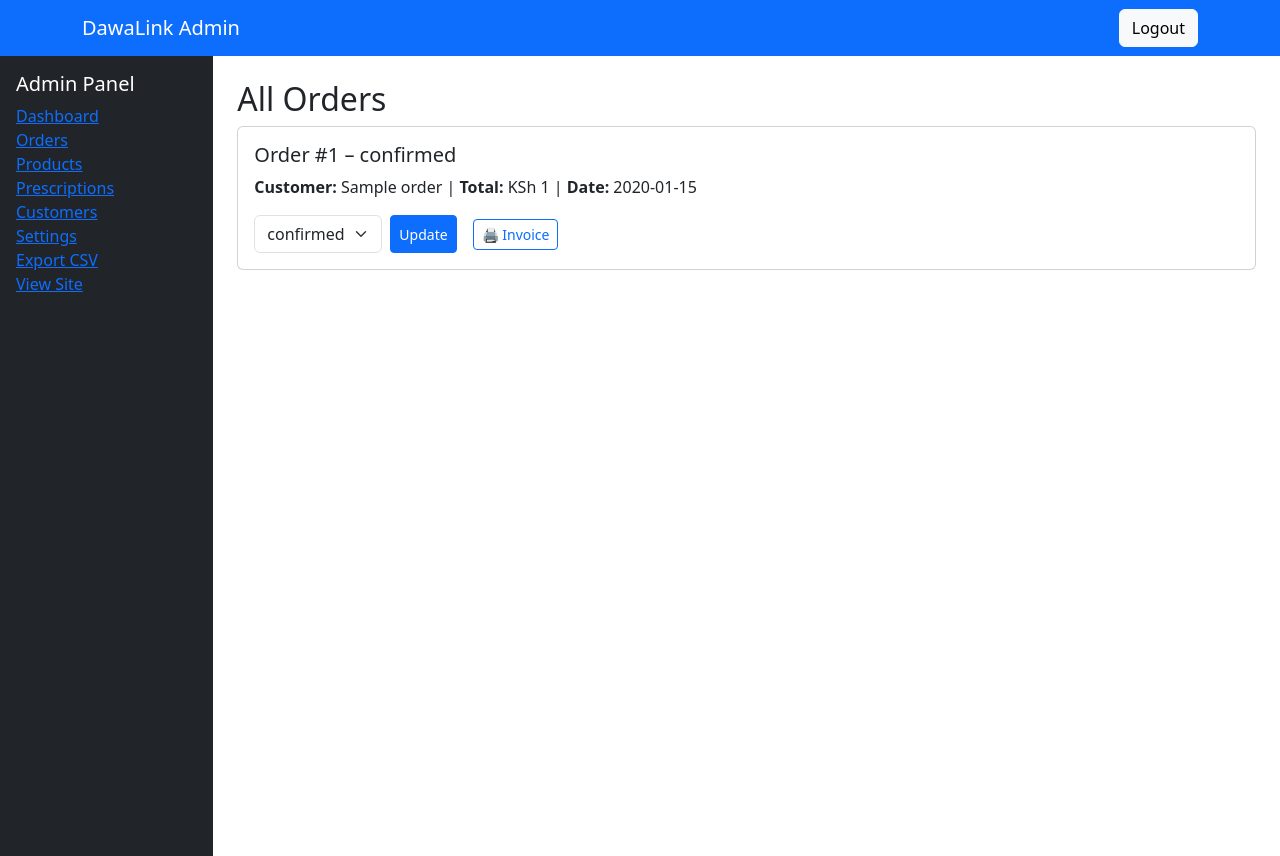
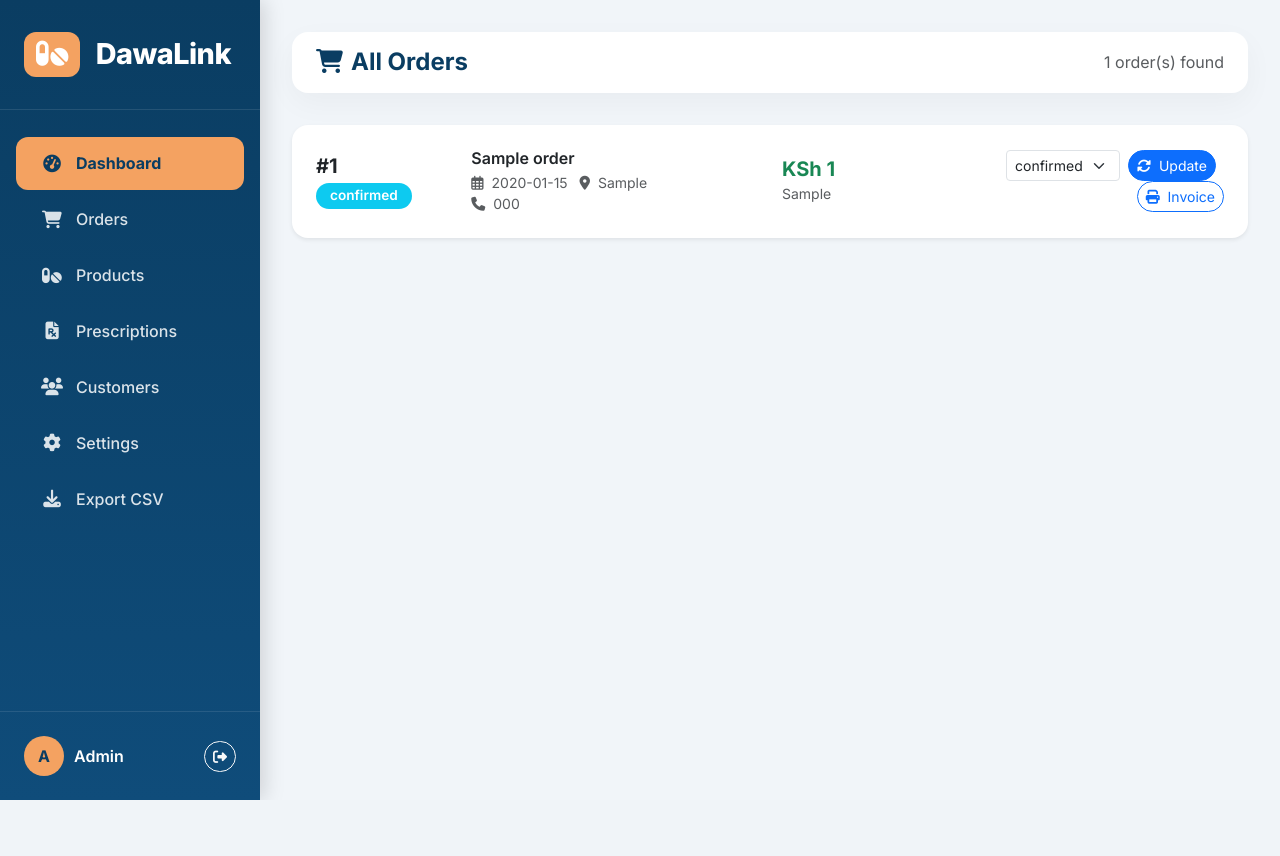
Before and after one commit to rodriguezgeorge089-art/techpharm-final, a Flask app: template templates/admin_orders.html in a window 1280 px wide. After the commit the page ends 800 px from the top, so only its background shows below. Run offline with Flask 3, Linux system fonts and the light colour scheme; the template is opened without the code that fills it: most values are stand-ins (such as "Sample title", 1, 10 or a date in 2020).

Commit message:
Update admin_orders.html

```diff
--- a/templates/admin_orders.html
+++ b/templates/admin_orders.html
@@ -1,47 +1,76 @@
-<!DOCTYPE html>
-<html>
-<head><title>Orders – Admin</title>
-<link href="https://cdn.jsdelivr.net/npm/bootstrap@5.3.0/dist/css/bootstrap.min.css" rel="stylesheet">
-<link rel="stylesheet" href="https://cdnjs.cloudflare.com/ajax/libs/font-awesome/6.4.0/css/all.min.css">
-</head>
-<body>
-<nav class="navbar navbar-dark bg-primary"><div class="container"><a class="navbar-brand" href="/admin">{{ pharmacy_name }} Admin</a><a class="btn btn-light" href="/logout">Logout</a></div></nav>
-<div class="container-fluid"><div class="row">
-<div class="col-md-2 bg-dark text-white p-3" style="min-height:100vh;">
-    <h5>Admin Panel</h5>
-    <a href="/admin">Dashboard</a><br>
-    <a href="/admin/orders">Orders</a><br>
-    <a href="/admin/products">Products</a><br>
-    <a href="/admin/prescriptions">Prescriptions</a><br>
-    <a href="/admin/customers">Customers</a><br>
-    <a href="/admin/settings">Settings</a><br>
-    <a href="/admin/export-orders">Export CSV</a><br>
-    <a href="/">View Site</a>
+{% extends "admin_base.html" %}
+{% block title %}Orders – {{ pharmacy_name }}{% endblock %}
+{% block admin_content %}
+
+<div class="top-bar">
+    <h4 class="fw-bold mb-0" style="color: var(--deep-blue);"><i class="fas fa-shopping-cart me-2"></i>All Orders</h4>
+    <span class="text-muted">{{ orders|length }} order(s) found</span>
 </div>
-<div class="col-md-10 p-4">
-    <h2>All Orders</h2>
-    {% if orders|length == 0 %}
-    <p>No orders yet.</p>
+
+<div class="row">
+    {% for o in orders %}
+    <div class="col-12 mb-4">
+        <div class="card border-0 shadow-sm rounded-4 p-4 order-card">
+            <div class="row align-items-center">
+                <div class="col-md-2">
+                    <h5 class="fw-bold mb-1">#{{ (o.id|string)[:8] }}</h5>
+                    <span class="badge badge-status rounded-pill
+                        {% if o.order_status == 'pending' %} bg-warning text-dark
+                        {% elif o.order_status == 'confirmed' %} bg-info text-white
+                        {% elif o.order_status == 'shipped' %} bg-primary text-white
+                        {% elif o.order_status == 'delivered' %} bg-success text-white
+                        {% endif %}">
+                        {{ o.order_status }}
+                    </span>
+                </div>
+                <div class="col-md-4">
+                    <h6 class="fw-semibold mb-1">{{ o.shipping_name or o.guest_email or 'Guest' }}</h6>
+                    <p class="text-muted mb-0 small">
+                        <i class="far fa-calendar-alt me-1"></i> {{ o.created_at[:10] }} &nbsp;
+                        <i class="fas fa-map-marker-alt me-1"></i> {{ o.shipping_city or 'N/A' }}
+                    </p>
+                    <p class="text-muted mb-0 small">
+                        <i class="fas fa-phone me-1"></i> {{ o.shipping_phone or 'N/A' }}
+                    </p>
+                </div>
+                <div class="col-md-2">
+                    <h5 class="fw-bold text-success mb-0">KSh {{ o.total_amount }}</h5>
+                    <small class="text-muted">{{ o.payment_method or 'Cash on Delivery' }}</small>
+                </div>
+                <div class="col-md-4 text-end">
+                    <form method="post" action="/admin/order/{{ o.id }}/status" class="d-inline-flex align-items-center me-2">
+                        <select name="status" class="form-select form-select-sm me-2" style="width: auto;">
+                            <option {% if o.order_status == 'pending' %}selected{% endif %}>pending</option>
+                            <option {% if o.order_status == 'confirmed' %}selected{% endif %}>confirmed</option>
+                            <option {% if o.order_status == 'shipped' %}selected{% endif %}>shipped</option>
+                            <option {% if o.order_status == 'delivered' %}selected{% endif %}>delivered</option>
+                        </select>
+                        <button class="btn btn-sm btn-primary rounded-pill"><i class="fas fa-sync-alt me-1"></i> Update</button>
+                    </form>
+                    <a href="/admin/order/{{ o.id }}/invoice" class="btn btn-sm btn-outline-primary rounded-pill" target="_blank"><i class="fas fa-print me-1"></i> Invoice</a>
+                </div>
+            </div>
+        </div>
+    </div>
     {% else %}
-    {% for o in orders %}
-    <div class="card mb-3 p-3">
-        <h5>Order #{{ (o.id|string)[:8] }} – {{ o.get('order_status', 'pending') }}</h5>
-        <p><strong>Customer:</strong> {{ o.get('shipping_name') or o.get('guest_email', 'Guest') }} | <strong>Total:</strong> KSh {{ o.get('total_amount', 0) }} | <strong>Date:</strong> {{ o.get('created_at', '')[:10] }}</p>
-        <div class="d-flex align-items-center">
-            <form method="post" action="/admin/order/{{ o.id }}/status" class="d-flex me-3">
-                <select name="status" class="form-select me-2" style="width:auto;">
-                    <option {% if o.get('order_status') == 'pending' %}selected{% endif %}>pending</option>
-                    <option {% if o.get('order_status') == 'confirmed' %}selected{% endif %}>confirmed</option>
-                    <option {% if o.get('order_status') == 'shipped' %}selected{% endif %}>shipped</option>
-                    <option {% if o.get('order_status') == 'delivered' %}selected{% endif %}>delivered</option>
-                </select>
-                <button class="btn btn-sm btn-primary">Update</button>
-            </form>
-            <a href="/admin/order/{{ o.id }}/invoice" class="btn btn-sm btn-outline-primary" target="_blank">🖨️ Invoice</a>
+    <div class="col-12">
+        <div class="card border-0 shadow-sm rounded-4 p-5 text-center">
+            <i class="fas fa-box-open fa-4x text-muted mb-3"></i>
+            <h5>No orders yet</h5>
+            <p class="text-muted">Once customers place orders, they will appear here.</p>
         </div>
     </div>
     {% endfor %}
-    {% endif %}
-</div></div></div>
-</body>
-</html>
+</div>
+
+<style>
+    .order-card {
+        transition: transform 0.2s, box-shadow 0.2s;
+    }
+    .order-card:hover {
+        transform: translateY(-3px);
+        box-shadow: 0 15px 30px rgba(0,0,0,0.1);
+    }
+</style>
+
+{% endblock %}
```
